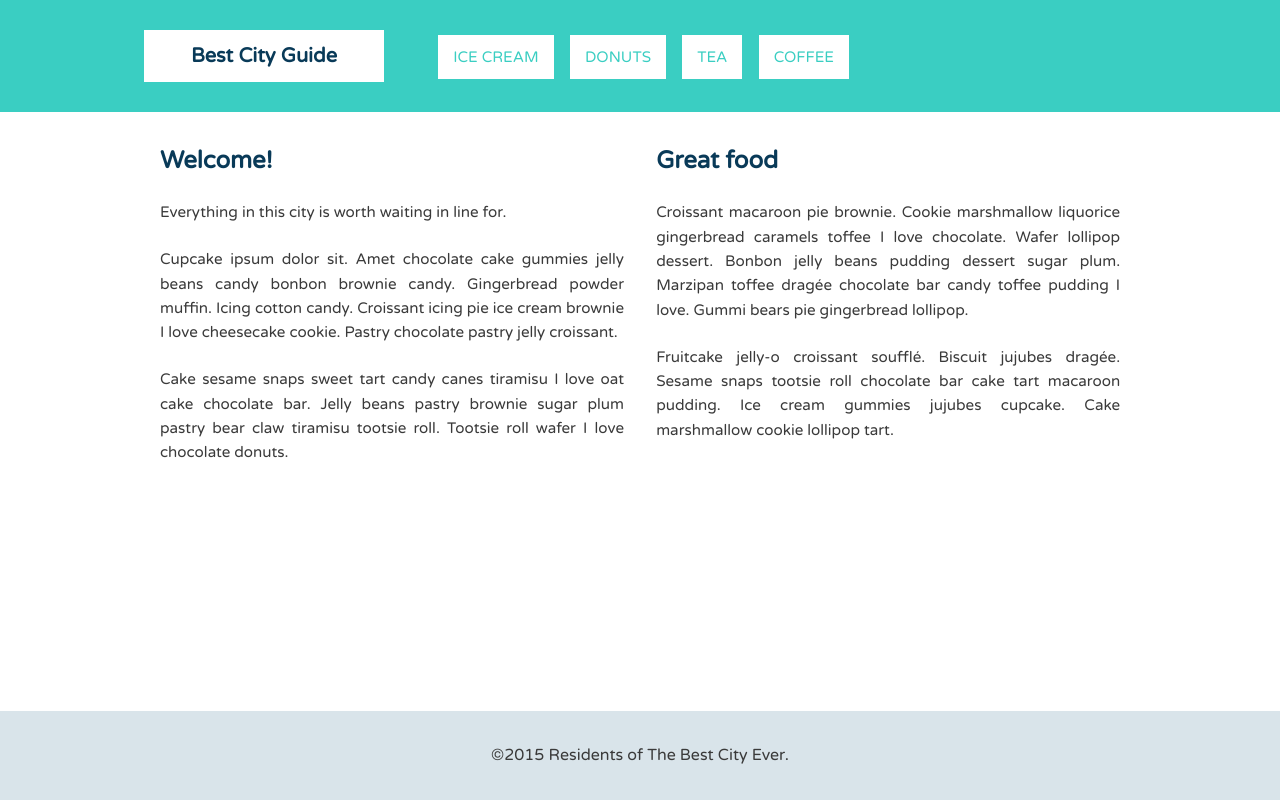
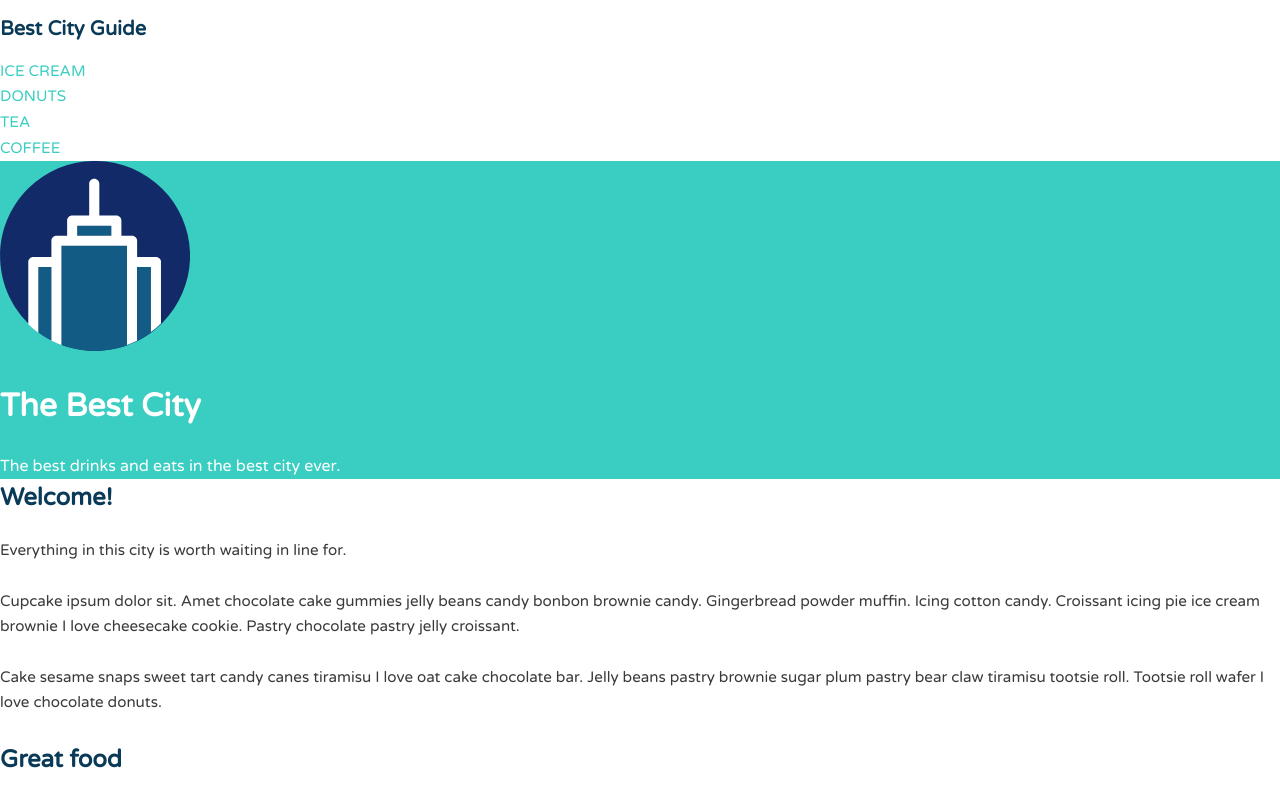
Before and after one commit to barrosdaniel/THFETUTP13_Best_City_Guide, a plain HTML site: page index.html in a window 1280 px wide. Shown: the top 800 px of the page. Drawn offline with Linux system fonts and the light colour scheme.

Commit message:
chore: Reload of starter files

```diff
--- a/css/style.css
+++ b/css/style.css
@@ -1,5 +1,9 @@
+/*
+  If you get stuck, feel free to watch the follow-up videos where I'll show you one solution
+*/
+
 /* =================================
-  Base Styles
+  Base Element Styles
 ==================================== */
 
 * {
@@ -14,7 +18,7 @@ body {
 
 p {
 	font-size: .95em;
-  margin-bottom: 1.5em;
+	margin-bottom: 1.8em;
 }
 
 h2,
@@ -32,6 +36,10 @@ a {
 	text-decoration: none;
 }
 
+img {
+	max-width: 100%;
+}
+
 /* =================================
   Base Layout Styles
 ==================================== */
@@ -42,12 +50,9 @@ a {
 	font-size: 1.25em;
 }
 
-.name,
-.main-nav li {
+.name a,
+.main-nav a {
 	text-align: center;
-  background: #fff;
-  margin-top: 6px;
-  margin-bottom: 6px;
 }
 
 .main-nav a {
@@ -60,30 +65,23 @@ a {
 	color: #093a58;
 }
 
-.name a,
-.main-nav a {
-  padding: 10px 15px;
-  display: block;
-}
-
 /* ---- Layout Containers ---- */
 
-.container {
-  padding-left: 1em;
-  padding-right: 1em;
-}
-
-.main-header {
-  padding-top: 1.5em;
-  padding-bottom: 1.5em;
+.banner {
+	color: #fff;
 	background: #3acec2;
-  margin-bottom: 30px;
 }
 
 .main-footer {
-  text-align: center;
+	background: #d9e4ea;
 	padding: 2em 0;
-  background: #d9e4ea;
+	margin-top: 30px;
+}
+
+/* ---- Page Elements ---- */
+
+.logo {
+	width: 190px;
 }
 
 /* =================================
@@ -92,38 +90,14 @@ a {
 
 @media (min-width: 769px) {
 
-  .wrap {
-    min-height: calc(100vh - 89px);
-  }
 
-  .container {
-    width: 80%;
-    max-width: 1150px;
-    margin: 0 auto;
-  }
 
-  .name,
-  .main-nav,
-  .main-nav li {
-    display: inline-block;
-  }
+	/* ---- Float clearfix ---- */
 
-  .name {
-    width: 240px;
-    margin-right: 50px;
-  }
-
-  .main-nav li {
-    margin-right: 12px;
-  }
-
-  .col {
-    display: inline-block;
-    width: 50%;
-    margin-right: -4px;
-    padding: 0 1em;
-    vertical-align: top;
-    text-align: justify;
+	.clearfix::after {
+		content: " ";
+		display: table;
+		clear: both;
 	}
 
 }
--- a/index.html
+++ b/index.html
@@ -1,16 +1,15 @@
 <!DOCTYPE html>
 <html>
 <head>
+	<meta name="viewport" content="width=device-width, initial-scale=1.0">
 	<title>Best City Guide</title>
 	<link href='https://fonts.googleapis.com/css?family=Varela+Round' rel='stylesheet' type='text/css'>
 	<link rel="stylesheet" href="css/normalize.css">
 	<link rel="stylesheet" href="css/style.css">
 </head>
 <body>
-	<div class="wrap">
 
 	<header class="main-header">
-			<div class="container">
 		<h1 class="name"><a href="#">Best City Guide</a></h1>
 		<ul class="main-nav">
 			<li><a href="#">ice cream</a></li>
@@ -18,30 +17,37 @@
 			<li><a href="#">tea</a></li>
 			<li><a href="#">coffee</a></li>
 		</ul>
-			</div>
-		</header>
+	</header><!--/.main-header-->
 
-		<div class="container">
+	<div class="banner">
+		<img class="logo" src="img/city-logo.svg" alt="City">
+		<h1 class="headline">The Best City</h1>
+		<span class="tagline">The best drinks and eats in the best city ever.</span>
+	</div><!--/.banner-->
 
-			<div class="primary col">
+	<div class="secondary col">
 		<h2>Welcome!</h2>
 		<p>Everything in this city is worth waiting in line for.</p>
 		<p>Cupcake ipsum dolor sit. Amet chocolate cake gummies jelly beans candy bonbon brownie candy. Gingerbread powder muffin. Icing cotton candy. Croissant icing pie ice cream brownie I love cheesecake cookie. Pastry chocolate pastry jelly croissant.</p>
 		<p>Cake sesame snaps sweet tart candy canes tiramisu I love oat cake chocolate bar. Jelly beans pastry brownie sugar plum pastry bear claw tiramisu tootsie roll. Tootsie roll wafer I love chocolate donuts.</p>
+	</div><!--/.secondary-->
+
+	<div class="primary col">
+		<h2>Great food</h2>
+		<img class="feat-img" src="img/treats.svg" alt="Drinks and eats">
+		<p>Croissant macaroon pie brownie. Cookie marshmallow liquorice gingerbread caramels toffee I love chocolate. Wafer lollipop dessert. Bonbon jelly beans pudding dessert sugar plum. Marzipan toffee drag&#233;e chocolate bar candy toffee pudding I love. Gummi bears pie gingerbread lollipop.</p>
 	</div><!--/.primary-->
 
-			<div class="secondary col">
-				<h2>Great food</h2>
-				<p>Croissant macaroon pie brownie. Cookie marshmallow liquorice gingerbread caramels toffee I love chocolate. Wafer lollipop dessert. Bonbon jelly beans pudding dessert sugar plum. Marzipan toffee drag&#233;e chocolate bar candy toffee pudding I love. Gummi bears pie gingerbread lollipop.</p>
-				<p> Fruitcake jelly-o croissant souffl&#233;. Biscuit jujubes drag&#233;e. Sesame snaps tootsie roll chocolate bar cake tart macaroon pudding. Ice cream gummies jujubes cupcake. Cake marshmallow cookie lollipop tart.</p>
-			</div><!--/.secondary-->
-
-		</div><!--/.container-->
-
-	</div><!--/.wrap-->
+	<div class="tertiary col">
+		<h2>How to get here</h2>
+		<p><strong>Plane: </strong>Tiramisu caramels gummies chupa chups lollipop muffin. Jujubes chocolate caramels cheesecake brownie lollipop drag&#233;e cheesecake.</p>
+		<p><strong>Train: </strong>Pie apple pie pudding I love wafer toffee liquorice sesame snaps lemon drops. Lollipop gummi bears dessert muffin I love fruitcake toffee pie.</p>
+		<p><strong>Car: </strong>Jelly cotton candy bonbon jelly-o jelly-o I love. I love sugar plum chocolate cake pie I love pastry liquorice.</p>
+	</div><!--/.tertiary-->
 
 	<footer class="main-footer">
 		<span>&copy;2015 Residents of The Best City Ever.</span>
 	</footer>
+
 </body>
 </html>
```
Also changed, not shown: best-city-guide.png (added). Lines whose indentation alone changed are shown as unchanged.
